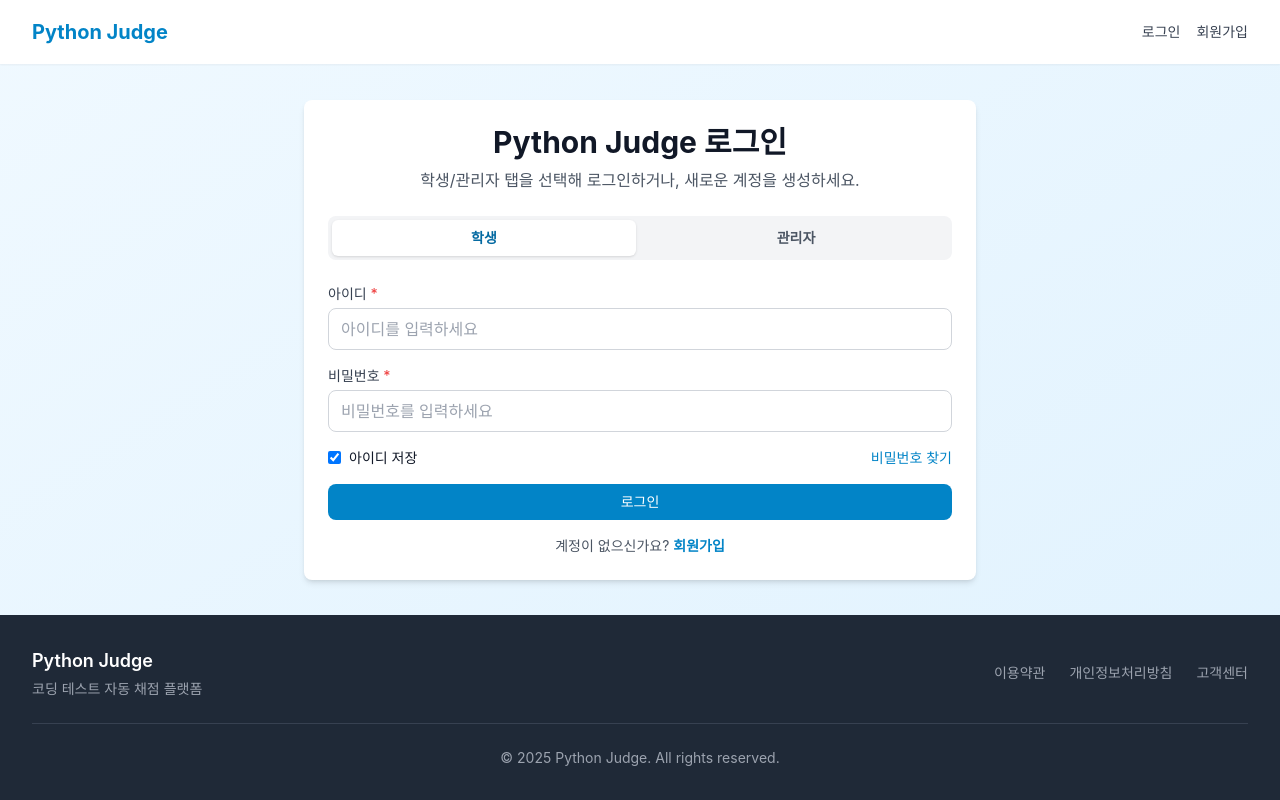
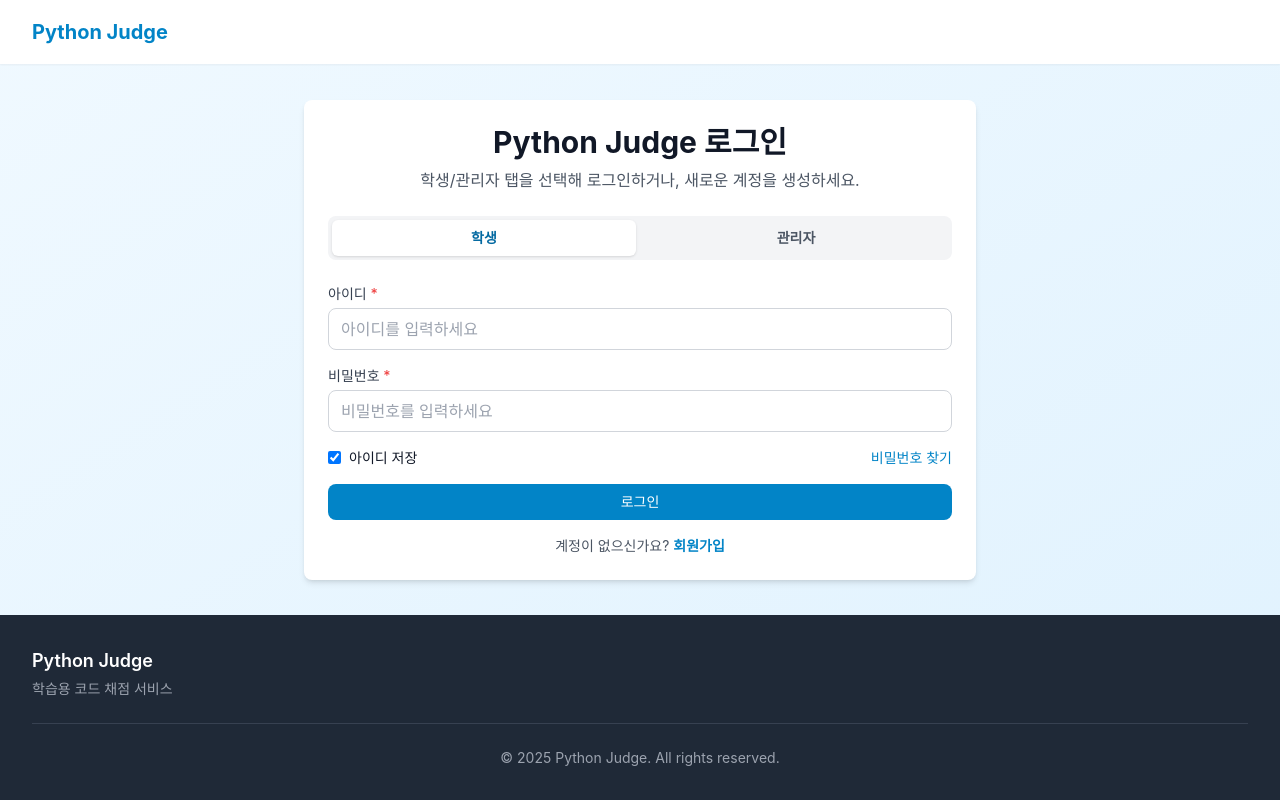
Before and after one commit to midopa-dept/python-code-judge, a React (Vite) app in the folder frontend/: page /login in a window 1280 px wide. Built offline with nearby package versions, Linux system fonts and the light colour scheme; no server answers.

Commit message:
chore: simplify layout footer and remove header auth buttons

```diff
--- a/frontend/src/components/Common/Footer.jsx
+++ b/frontend/src/components/Common/Footer.jsx
@@ -1,4 +1,4 @@
-import React from 'react';
+import React from "react";
 
 const Footer = () => {
   return (
@@ -7,18 +7,7 @@ const Footer = () => {
         <div className="flex flex-col md:flex-row justify-between items-center">
           <div className="mb-4 md:mb-0">
             <h3 className="text-lg font-semibold">Python Judge</h3>
-            <p className="text-gray-400 text-sm mt-1">코딩 테스트 자동 채점 플랫폼</p>
-          </div>
-          <div className="flex space-x-6">
-            <a href="#" className="text-gray-400 hover:text-white text-sm">
-              이용약관
-            </a>
-            <a href="#" className="text-gray-400 hover:text-white text-sm">
-              개인정보처리방침
-            </a>
-            <a href="#" className="text-gray-400 hover:text-white text-sm">
-              고객센터
-            </a>
+            <p className="text-gray-400 text-sm mt-1">학습용 코드 채점 서비스</p>
           </div>
         </div>
         <div className="mt-6 pt-6 border-t border-gray-700 text-center">
--- a/frontend/src/components/Common/Header.jsx
+++ b/frontend/src/components/Common/Header.jsx
@@ -109,13 +109,8 @@ const Header = () => {
                 </button>
               </div>
             ) : (
-              <div className="flex space-x-4">
-                <Link to="/login" className="text-sm text-gray-700 hover:text-primary-600 font-medium">
-                  로그인
-                </Link>
-                <Link to="/signup" className="text-sm text-gray-700 hover:text-primary-600 font-medium">
-                  회원가입
-                </Link>
+              <div className="flex items-center" aria-hidden>
+                {/* 비로그인 상태에서는 상단 액션을 노출하지 않습니다. */}
               </div>
             )}
           </div>
```
